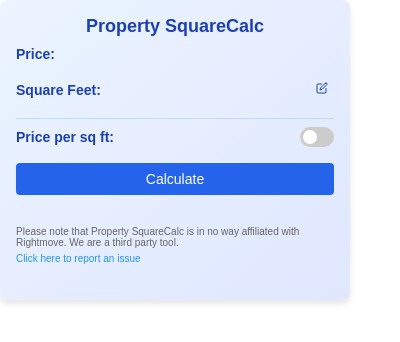
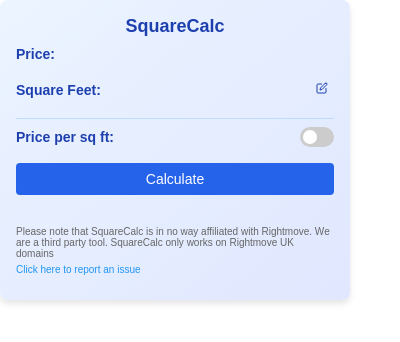
Before and after one commit to Brunnys/rightmove-sqft-calculator, a browser extension: page popup.html in a window 400 px wide. Drawn offline with Linux system fonts and the light colour scheme.

Commit message:
Stylistic edits

```diff
--- a/popup.html
+++ b/popup.html
@@ -9,7 +9,7 @@
   <div class="card">
     <div class="card-header">
       <h2 class="card-title">
-        Property SquareCalc<br>
+        SquareCalc<br>
 
       </h2>
     </div>
@@ -49,7 +49,7 @@
         <div id="lastUpdated" class="last-updated hidden"></div>
         <!-- Disclaimer and Feedback Link -->
         <div class="disclaimer">
-          <p>Please note that Property SquareCalc is in no way affiliated with Rightmove. We are a third party tool.</p>
+          <p>Please note that SquareCalc is in no way affiliated with Rightmove. We are a third party tool. SquareCalc only works on Rightmove UK domains</p>
           <p><a href="https://forms.gle/n9uHByf29bEPTBwDA" target="_blank">Click here to report an issue</a></p>
         </div>
       </div>
```
Also changed, not shown: manifest.json, 1 other file.
